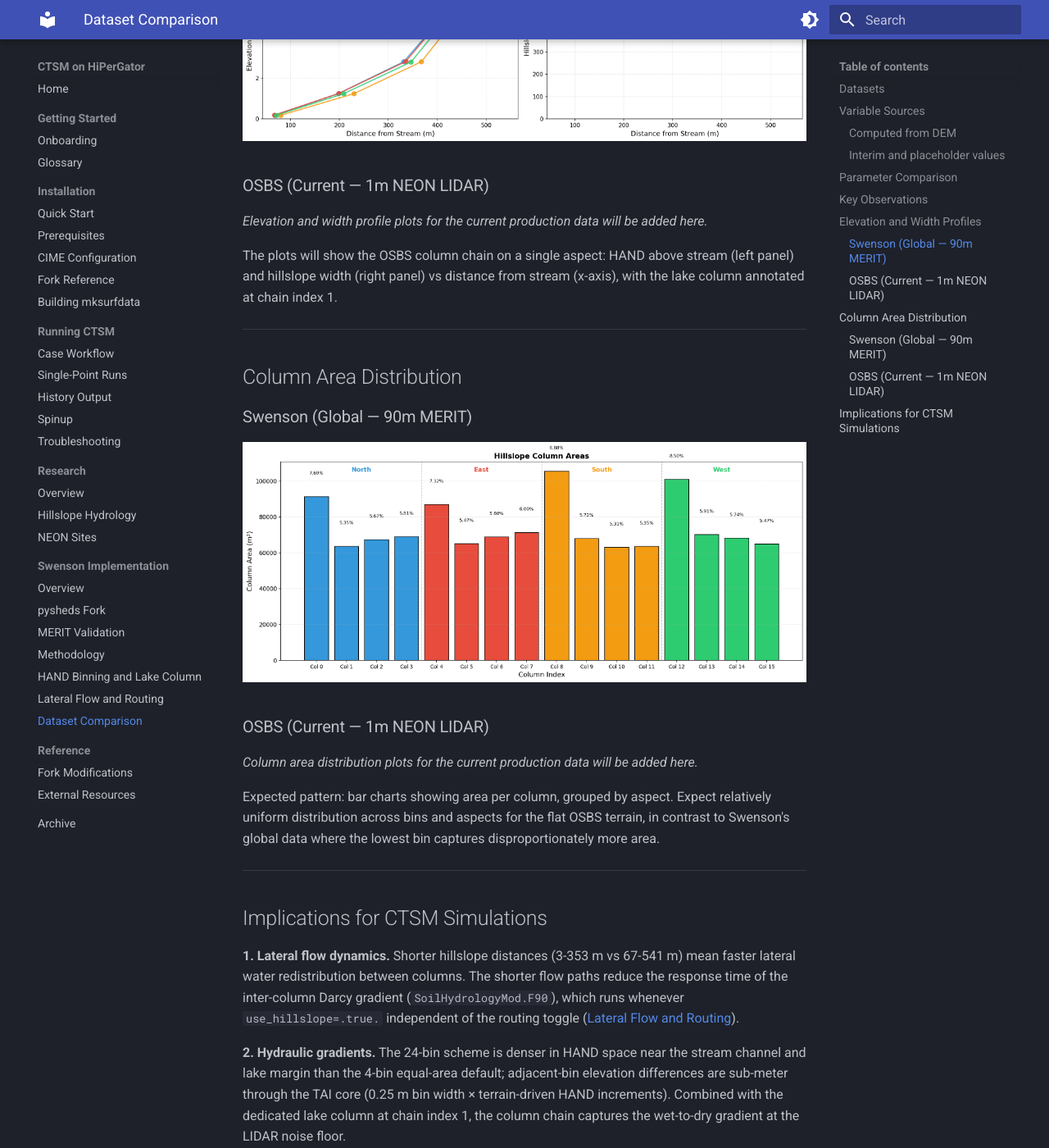
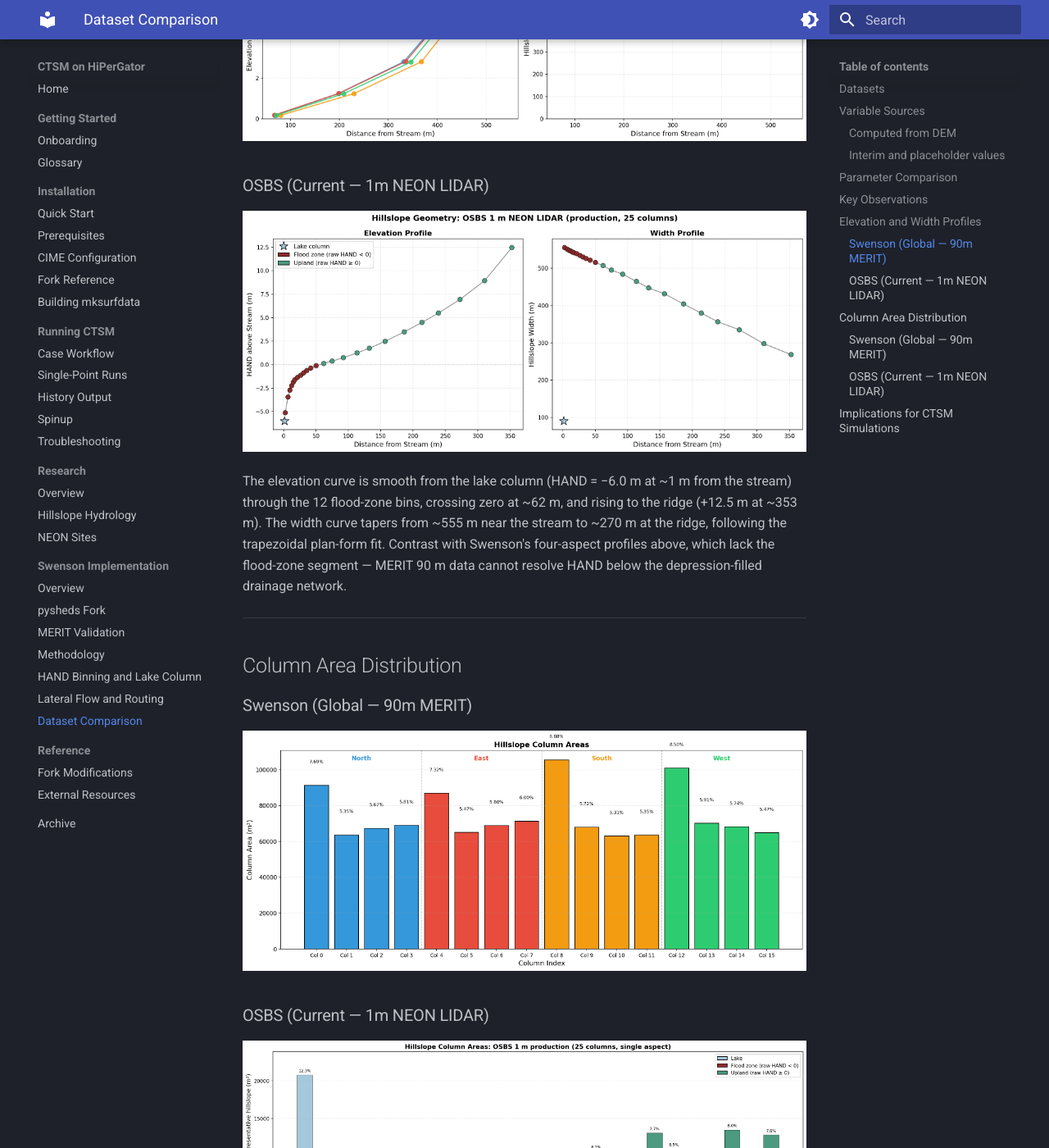
Before and after one commit to cdevaneprugh/hpg-esm-docs, an MkDocs documentation site: the page built from docs/swenson/dataset-comparison.md, in a window 1280 px wide and 1400 px high, scrolled down 3959 px. Shown: the whole window at 82% size. Built offline with MkDocs 1.6.1 and Material for MkDocs 9.7.7, drawn with Linux system fonts in a browser that asks for light colours; some of the changed text lies outside the part shown.

Commit message:
Dataset Comparison: fill OSBS elevation/width + col-areas placeholders
Adds the two production-run plots to docs/swenson/dataset-comparison.md,
replacing the pre-existing TODO placeholders that had sat since Feb 2:

- production_elevation_width.png: two-panel line chart (HAND + width
  vs distance) matching the swenson_elevation_width.png format. Shows
  the 25-column chain on a single aspect with lake as a star marker and
  flood-zone/upland bins color-coded per production_hillslope_params.png.
- production_col_areas.png: bar chart of per-representative column areas
  with % labels, matching the swenson_col_areas.png format. Confirms the
  design pattern: lake at 12.3 %, small flood-zone bins (0.7-2.9 %), and
  broader upland bins (3.6-8.0 %).

Both plots generated from swenson/output/osbs/2026-05-05_production/
hillslope_params.json by the new plot_docs_figures.py script in the
hpg-esm-tools repo (not committed there yet).

Prose after each embed replaces the (inaccurate) "expected pattern"
descriptions with the observed patterns, and contrasts them with the
Swenson reference plots above.

Co-Authored-By: Claude Opus 4.7 <noreply@anthropic.com>

```diff
--- a/docs/swenson/dataset-comparison.md
+++ b/docs/swenson/dataset-comparison.md
@@ -83,10 +83,9 @@ The OSBS file's negative HAND values are real terrain — pixels in filled depre
 
 ### OSBS (Current — 1m NEON LIDAR)
 
-<!-- TODO: Generate elevation/width profile plots from production data -->
-*Elevation and width profile plots for the current production data will be added here.*
+![OSBS elevation and width profiles across 25 columns (1 lake at chain index 1 + 24 land bins) on a single aspect. Lake column marked with a blue star; flood-zone bins (raw HAND < 0) in dark red; upland bins in green.](images/production_elevation_width.png)
 
-The plots will show the OSBS column chain on a single aspect: HAND above stream (left panel) and hillslope width (right panel) vs distance from stream (x-axis), with the lake column annotated at chain index 1.
+The elevation curve is smooth from the lake column (HAND = −6.0 m at ~1 m from the stream) through the 12 flood-zone bins, crossing zero at ~62 m, and rising to the ridge (+12.5 m at ~353 m). The width curve tapers from ~555 m near the stream to ~270 m at the ridge, following the trapezoidal plan-form fit. Contrast with Swenson's four-aspect profiles above, which lack the flood-zone segment — MERIT 90 m data cannot resolve HAND below the depression-filled drainage network.
 
 ---
 
@@ -98,10 +97,9 @@ The plots will show the OSBS column chain on a single aspect: HAND above stream
 
 ### OSBS (Current — 1m NEON LIDAR)
 
-<!-- TODO: Generate column area distribution plots from production data -->
-*Column area distribution plots for the current production data will be added here.*
+![OSBS per-representative column areas across 25 columns. Lake (light blue), flood zone (dark red), upland (green).](images/production_col_areas.png)
 
-Expected pattern: bar charts showing area per column, grouped by aspect. Expect relatively uniform distribution across bins and aspects for the flat OSBS terrain, in contrast to Swenson's global data where the lowest bin captures disproportionately more area.
+The distribution is heavily non-uniform: the lake column alone holds 12.3 % of per-rep area (matching the `wtlunit ≈ 12.3 %` design derived from the NWI footprint), the 12 flood-zone bins take small slices (0.7–2.9 %) because the TAI-focused fine binning concentrates resolution where terrain area is scarce, and the 12 upland bins are broader (3.6–8.0 %). Contrast with Swenson's global 4 × 4 partition above, where the equal-area algorithm smoothes the distribution across all 16 columns.
 
 ---
 
```
Also changed, not shown: docs/swenson/images/production_col_areas.png (added), docs/swenson/images/production_elevation_width.png (added).
